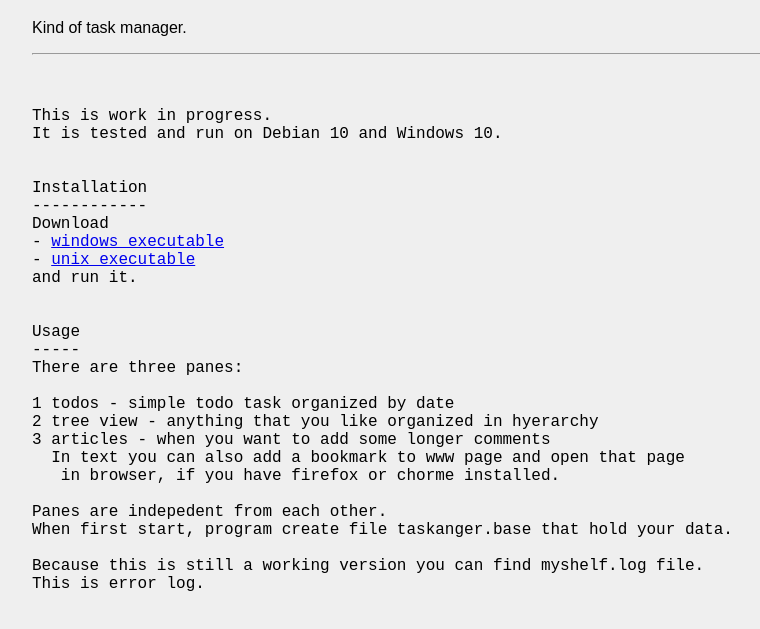
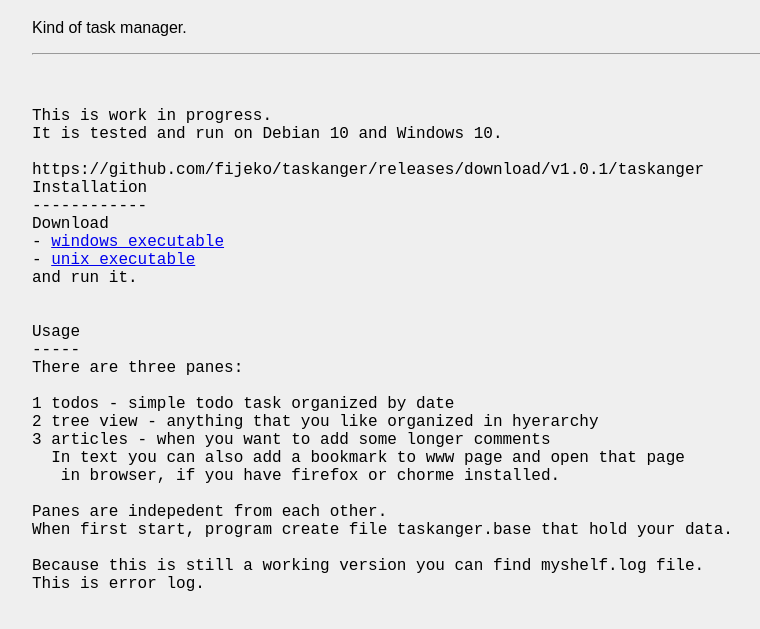
Before and after one commit to fijeko/taskanger, a plain HTML site: page docs/index.html in a window 1280 px wide. Shown: the part 93-722 px from the top of the page, without its empty margins (0-760 px from the left). Drawn offline with Linux system fonts and the light colour scheme.

Commit message:
update index.html with new patch

```diff
--- a/docs/index.html
+++ b/docs/index.html
@@ -28,14 +28,14 @@
 This is work in progress.
 It is tested and run on Debian 10 and Windows 10.
 
-
+https://github.com/fijeko/taskanger/releases/download/v1.0.1/taskanger
 Installation
 ------------
 Download
 - <a download
-  href="https://github.com/fijeko/taskanger/releases/download/v1.0/taskanger.exe">windows executable</a>
+  href="https://github.com/fijeko/taskanger/releases/download/v1.0.1/taskanger.exe">windows executable</a>
 - <a download
-  href="https://github.com/fijeko/taskanger/releases/download/v1.0/taskanger">unix executable</a>
+  href="https://github.com/fijeko/taskanger/releases/download/v1.0.1/taskanger">unix executable</a>
 and run it.
 
 
```
Also changed, not shown: 1 other file.
